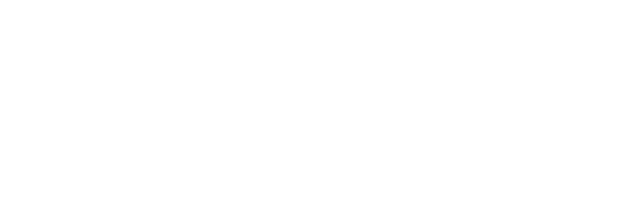
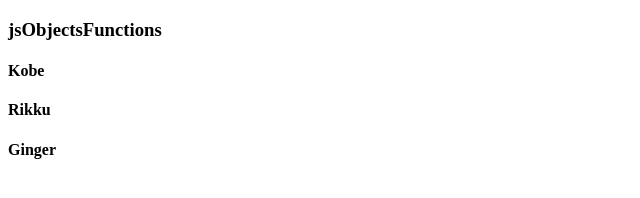
Before and after one commit to BLRussell-09/jsObjectsFunctions, a plain HTML site: page index.html in a window 1280 px wide. Shown: the whole page, without its empty margins (0-640 px from the left). Drawn offline with Linux system fonts and the light colour scheme.

Commit message:
Added superPets

```diff
--- a/index.html
+++ b/index.html
@@ -4,8 +4,8 @@
   <title>Document</title>
 </head>
 <body>
-
-
+  <h3>jsObjectsFunctions</h3>
+  <div id="petName"></div>
   <script src="main.js"></script>
 </body>
 </html>
--- a/main.js
+++ b/main.js
@@ -1 +1,32 @@
-console.log("East-side Boyz")
+var favAnimals = {
+  name: "Barry", animal: "Ghost Dog"
+}
+
+var superPets = [
+  {
+    instructorName: "Barry",
+    petName: "Kobe",
+    animalType: "Ghost Dog",
+    isFavorite: true,
+  },
+  {
+    instructorName: "Barry",
+    petName: "Rikku",
+    animalType: "Cat",
+    isFavorite: false,
+  },
+  {
+    instructorName: "Barry",
+    petName: "Ginger",
+    animalType: "Live Dog",
+    isFavorite: false,
+  }
+];
+
+console.log(superPets);
+var divElement = document.getElementById("petName")
+var output = '';
+for(i=0; i < superPets.length; i++){
+  divElement.innerHTML += "<h4>" + superPets[i].petName + "</h4>"
+  output += superPets[i].petName;
+}
```
